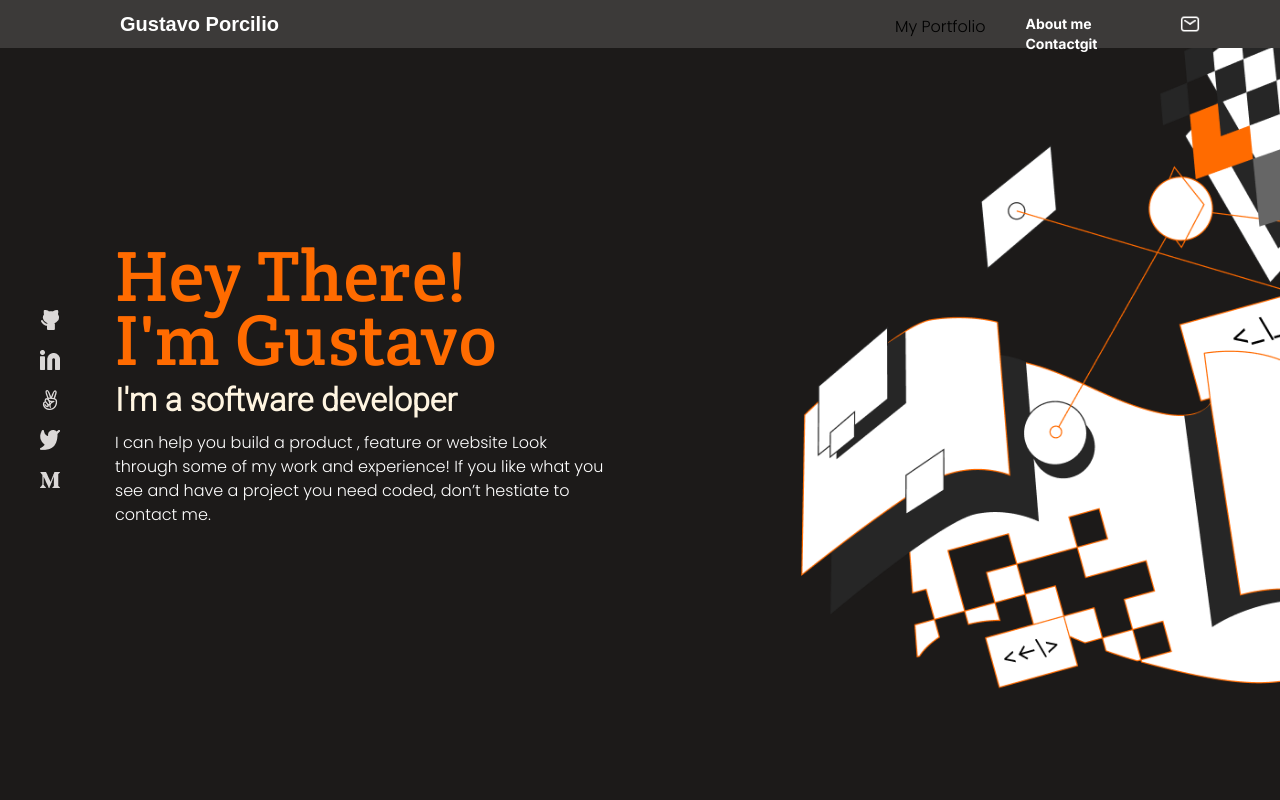
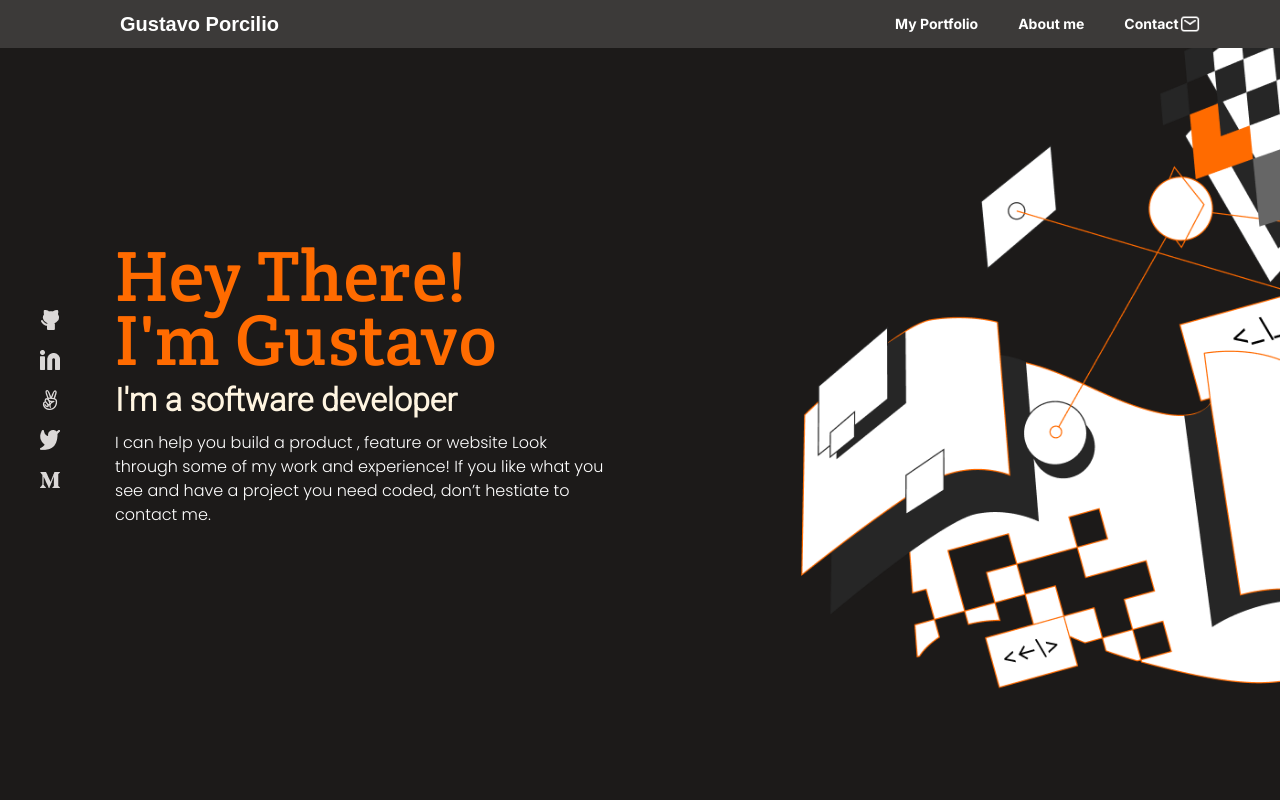
Before and after one commit to MarcoAurelioAntonio/Portfolio-mobile-version-skeleton, a website: page index.html in a window 1280 px wide. Shown: the top 800 px of the page. Drawn offline with Linux system fonts and the light colour scheme.

Commit message:
fix hint errors

```diff
--- a/index.html
+++ b/index.html
@@ -14,9 +14,9 @@
       <div class="hamburger">
         <nav class="navlinks">
           <ul>
-            <li><a href="#porfolio"></a>My Portfolio</a></li>
+            <li><a href="#porfolio">My Portfolio</a></li>
             <li><a href="#about">About me</a></li>
-            <li><a href="#contact">Contactgit</a></li>
+            <li><a href="#contact">Contact</a></li>
           </ul>
         </nav>
       </div>
--- a/style.css
+++ b/style.css
@@ -949,7 +949,7 @@ textarea[type="text"]::placeholder {
 
   .about {
     background-image: url(about-img/illustration-about\ me@2x.png);
-    background-size: 50%;
+    background-size: 45%;
     background-repeat: no-repeat;
     background-position: bottom;
     background-position-x: right;
```
